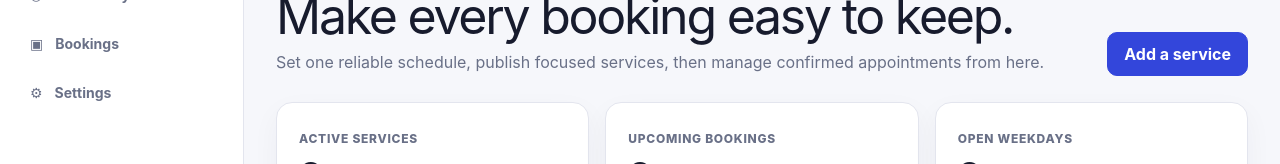
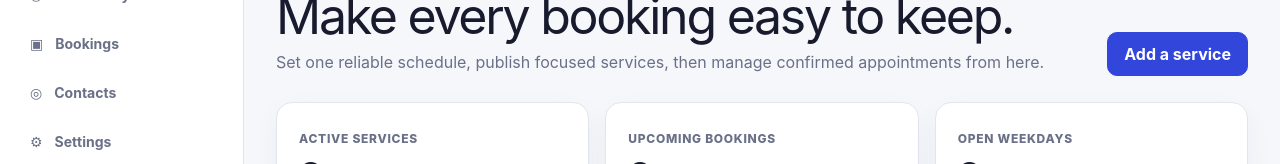
Before and after one commit to kromate/Bookins, a Vue app: page / in a window 1280 px wide. Shown: the part 212-376 px from the top of the page. Built offline with nearby package versions, Linux system fonts and the light colour scheme.

Commit message:
feat: add contacts from booking history

```diff
--- a/App.vue
+++ b/App.vue
@@ -35,6 +35,7 @@ const profileName = computed(() => state.profile?.['display_name'] || 'Booking w
 const navItems = [
   { label: 'Overview', to: '/', icon: '⌂' }, { label: 'Services', to: '/services', icon: '◇' },
   { label: 'Availability', to: '/availability', icon: '◷' }, { label: 'Bookings', to: '/bookings', icon: '▣' },
+  { label: 'Contacts', to: '/contacts', icon: '◎' },
   { label: 'Settings', to: '/settings', icon: '⚙' },
 ]
 async function refresh() {
--- /dev/null
+++ b/pages/Contacts.vue
@@ -0,0 +1,77 @@
+<template>
+  <section>
+    <div class="page-header">
+      <div>
+        <p class="eyebrow">Relationships</p>
+        <h1>Contacts</h1>
+        <p class="lede">A read-only contact history derived from bookings in this workspace.</p>
+      </div>
+      <span class="chip">{{ contacts.length }} {{ contacts.length === 1 ? 'contact' : 'contacts' }}</span>
+    </div>
+
+    <div v-if="contacts.length" class="contact-list">
+      <article v-for="contact in contacts" :key="contact.email" class="card contact">
+        <div class="avatar">{{ initials(contact.name) }}</div>
+        <div class="contact-main">
+          <h2>{{ contact.name }}</h2>
+          <a :href="`mailto:${contact.email}`">{{ contact.email }}</a>
+          <p class="muted">{{ contact.phone || 'No phone supplied' }}</p>
+        </div>
+        <dl>
+          <div><dt>Bookings</dt><dd>{{ contact.bookingCount }}</dd></div>
+          <div><dt>Confirmed</dt><dd>{{ contact.confirmedCount }}</dd></div>
+          <div><dt>Most recent</dt><dd>{{ recent(contact.latestAt) }}</dd></div>
+        </dl>
+      </article>
+    </div>
+
+    <div v-else class="empty">
+      <h2>No contacts yet</h2>
+      <p class="muted">A guest appears here after their first booking. Contacts never create a second customer datastore.</p>
+    </div>
+  </section>
+</template>
+
+<script setup>
+import { computed, inject } from 'vue'
+
+const state = inject('bookingState')
+const contacts = computed(() => {
+  const byEmail = new Map()
+  for (const booking of state.bookings) {
+    const email = String(booking.guest_email || '').trim().toLowerCase()
+    if (!email) continue
+    const startsAt = String(booking.starts_at || '')
+    const current = byEmail.get(email) || {
+      email,
+      name: booking.guest_name || email,
+      phone: booking.guest_phone || '',
+      bookingCount: 0,
+      confirmedCount: 0,
+      latestAt: startsAt,
+    }
+    current.bookingCount += 1
+    if (booking.status === 'confirmed') current.confirmedCount += 1
+    if (Date.parse(startsAt) > Date.parse(current.latestAt || '')) {
+      current.latestAt = startsAt
+      current.name = booking.guest_name || current.name
+      current.phone = booking.guest_phone || current.phone
+    }
+    byEmail.set(email, current)
+  }
+  return [...byEmail.values()].sort((left, right) => Date.parse(right.latestAt) - Date.parse(left.latestAt))
+})
+
+function initials(name) {
+  return String(name || '?').split(/\s+/).filter(Boolean).slice(0, 2).map(part => part[0]).join('').toUpperCase()
+}
+
+function recent(value) {
+  const date = new Date(value)
+  return Number.isNaN(date.getTime()) ? 'Unknown' : date.toLocaleDateString(undefined, { dateStyle: 'medium' })
+}
+</script>
+
+<style scoped>
+.contact-list{display:grid;gap:12px}.contact{display:grid;grid-template-columns:54px minmax(0,1fr) auto;align-items:center;gap:18px}.avatar{display:grid;place-items:center;width:54px;height:54px;border-radius:16px;color:#2435c1;background:var(--accent-soft);font-weight:850}.contact-main h2{margin:0 0 5px}.contact-main a{color:#3346db;font-weight:700;text-decoration:none}.contact-main p{margin:5px 0 0}.contact dl{display:grid;grid-template-columns:repeat(3,minmax(90px,1fr));gap:10px;margin:0}.contact dl div{padding:10px 12px;border-radius:10px;background:#f6f7fb}.contact dt{color:var(--muted);font-size:10px;font-weight:800;letter-spacing:.06em;text-transform:uppercase}.contact dd{margin:5px 0 0;font-weight:800}@media(max-width:760px){.contact{grid-template-columns:54px 1fr}.contact dl{grid-column:1/-1}.contact dl{grid-template-columns:1fr 1fr}.contact dl div:last-child{grid-column:1/-1}}
+</style>
```
Also changed, not shown: .goalmatic/app.json, 2 other files (tests, documents, lock files or other folders).
